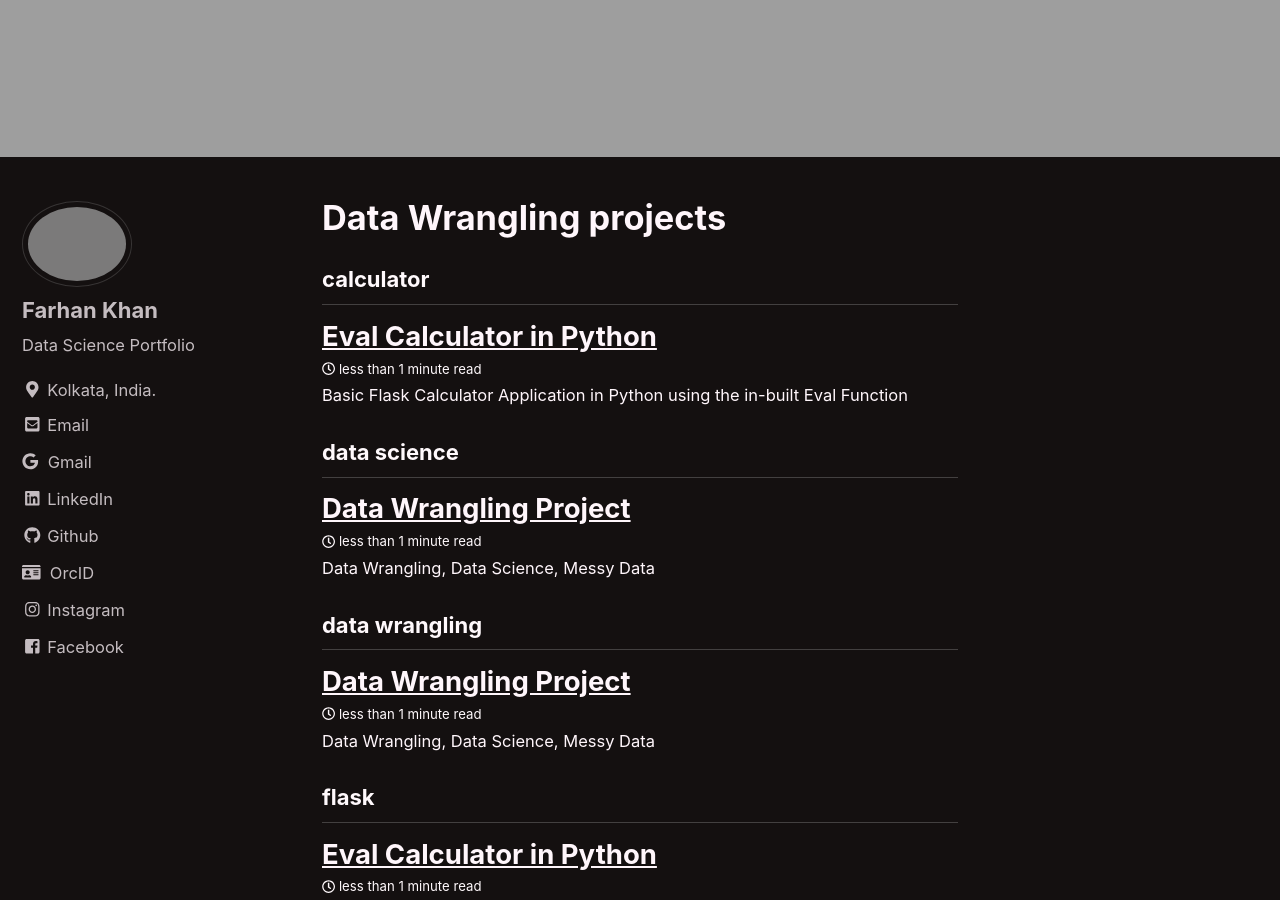
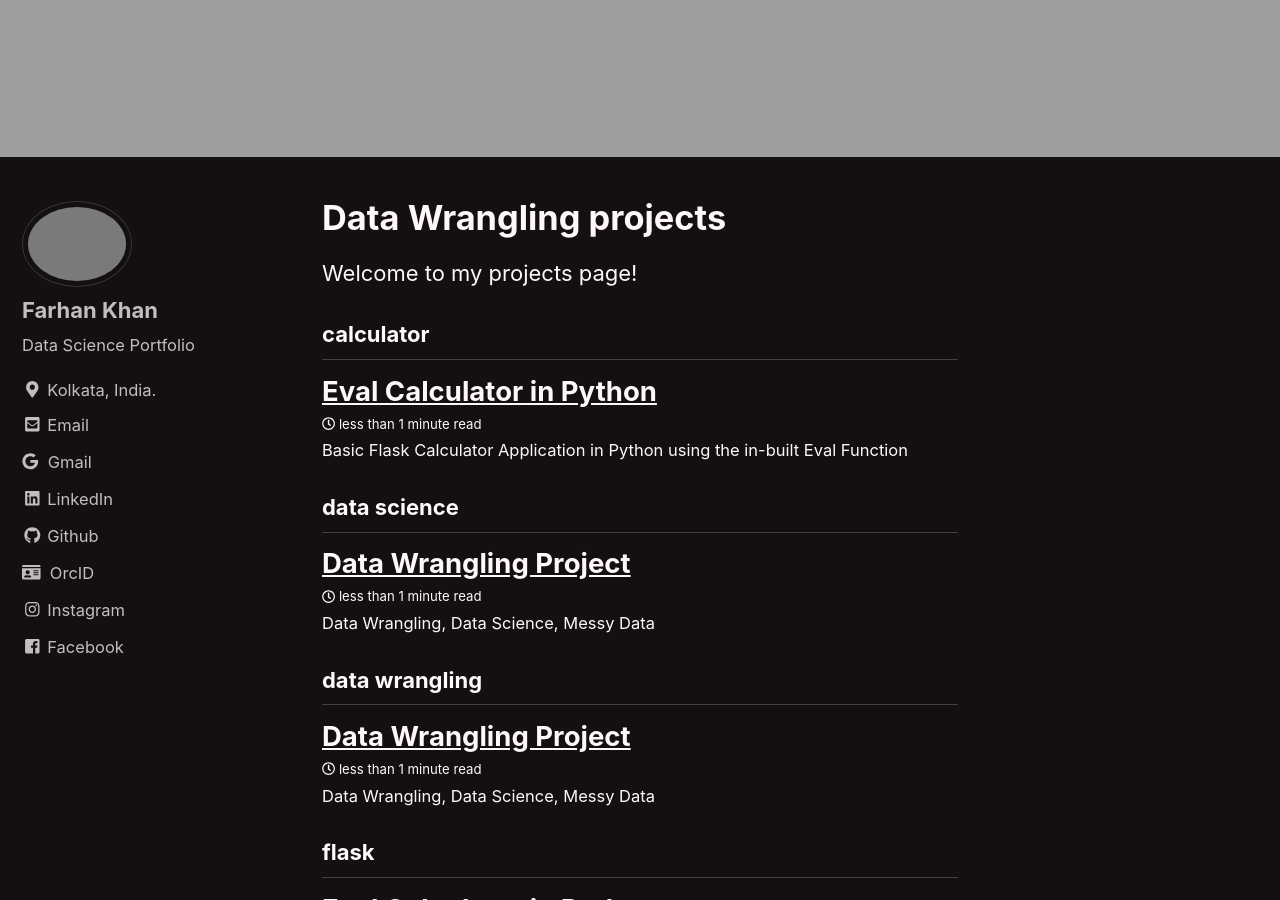
Before and after one commit to khanfarhan10/khanfarhan10old.github.io, a Jekyll site: the page built from _pages/machinelearning.md, in a window 1280 px wide and 900 px high, scrolled down 903 px. Built offline with Jekyll 4.4.1, drawn with Linux system fonts in a browser that asks for light colours; nearby versions of some CDN libraries.

Commit message:
Update machinelearning.md

```diff
--- a/_pages/machinelearning.md
+++ b/_pages/machinelearning.md
@@ -7,7 +7,7 @@ header:
   image: "/images/fort point.png"
 ---
 
-
+Welcome to my projects page!
 {% include base_path %}
 {% include group-by-array collection=site.posts field="tags" %}
 
```
